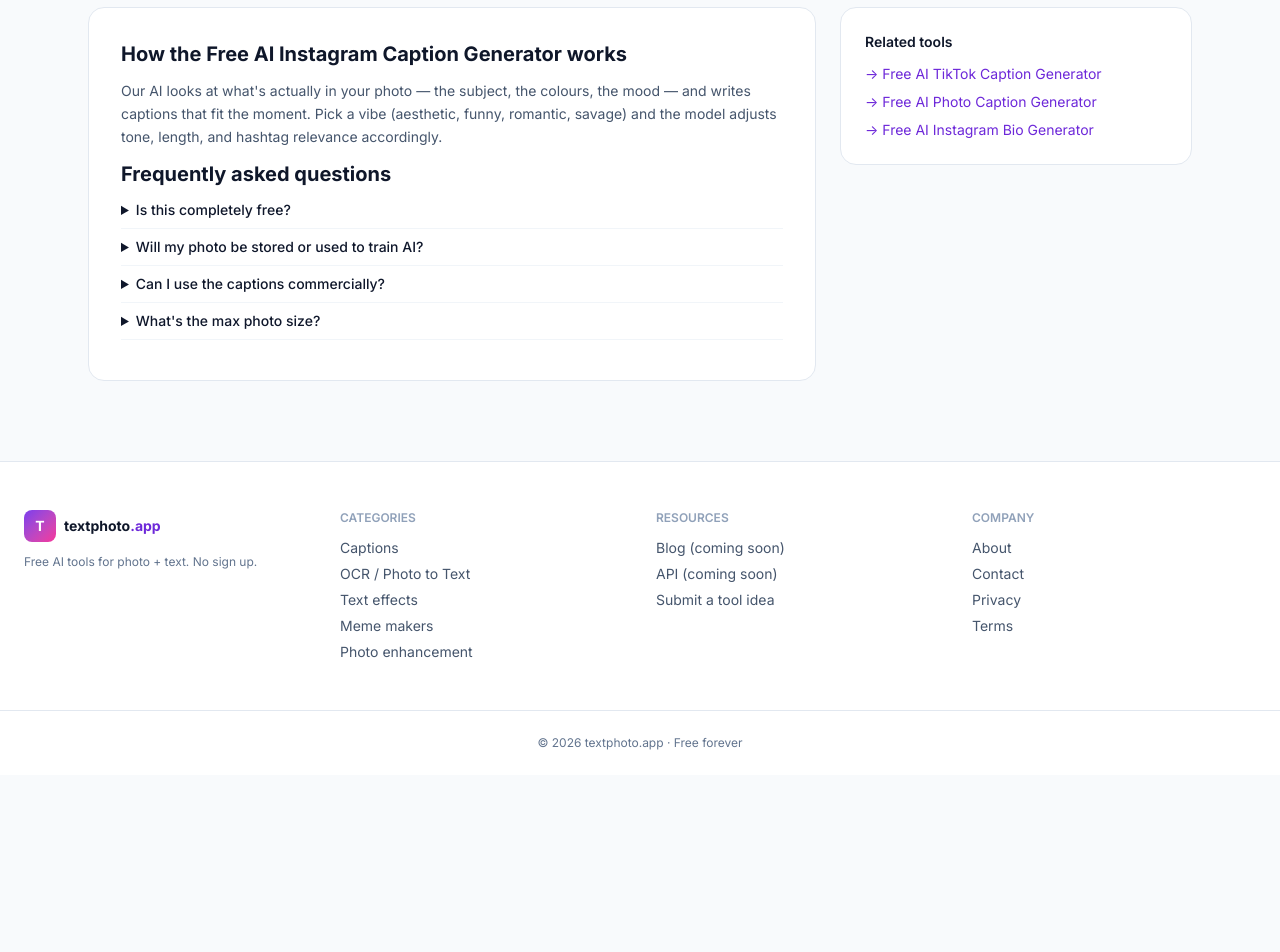
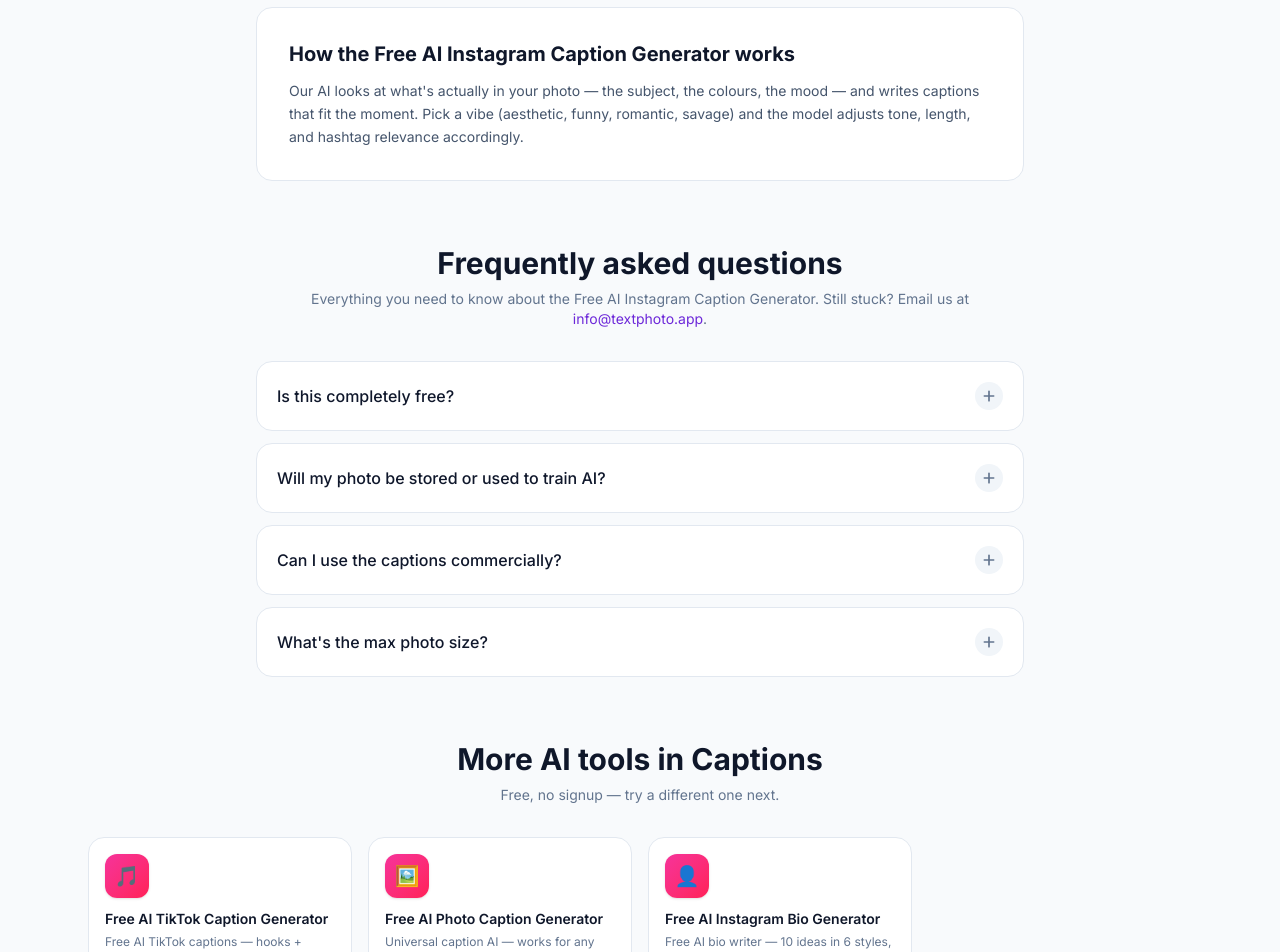
Before and after one commit to dominovd/textphoto-ap, a Next.js app: page /captions/instagram-caption-generator in a window 1280 px wide. Shown: the part 860-1812 px from the top of the page. Before the commit the page ends 1635 px from the top, so only its background shows below. Built offline with nearby package versions, Linux system fonts and the light colour scheme.

Commit message:
ui: pill-style FAQ accordion + related tools as card grid + remove duplicate editor gallery

```diff
--- a/app/[category]/[tool]/page.tsx
+++ b/app/[category]/[tool]/page.tsx
@@ -207,56 +207,99 @@ export default async function ToolPage({
       {/* Premium rich content sections (only for tools registered in lib/rich-content.ts) */}
       {richContent && <RichToolContent content={richContent} />}
 
-      {/* FAQ + Related sidebar (skipped intro paragraph when rich content covers it) */}
-      <div className="grid lg:grid-cols-3 gap-6 mt-16">
-        <div className="lg:col-span-2 bg-white rounded-2xl border border-slate-200 p-8">
+      {/* Intro paragraph (only for tools without rich content) */}
       {!richContent && (
-            <>
-              <h2 className="text-xl font-bold mb-3">
-                How the {t.name} works
-              </h2>
-              <p className="text-slate-600 text-sm leading-relaxed mb-3">
+        <div className="mt-16 max-w-3xl mx-auto bg-white rounded-2xl border border-slate-200 p-8">
+          <h2 className="text-xl font-bold mb-3">How the {t.name} works</h2>
+          <p className="text-slate-600 text-sm leading-relaxed">
             {t.longDescription}
           </p>
-            </>
+        </div>
       )}
 
-          <h2 className="text-xl font-bold mb-3">
+      {/* FAQ — Pixelbin-style pill accordion */}
+      <section className="mt-16 max-w-3xl mx-auto">
+        <div className="text-center mb-8">
+          <h2 className="text-2xl sm:text-3xl font-bold mb-2">
             Frequently asked questions
           </h2>
+          <p className="text-slate-500 text-sm">
+            Everything you need to know about the {t.name}. Still stuck? Email
+            us at{" "}
+            <a
+              href="mailto:info@textphoto.app"
+              className="text-brand-600 hover:underline"
+            >
+              info@textphoto.app
+            </a>
+            .
+          </p>
+        </div>
+        <div className="space-y-3">
           {t.faq.map((f, i) => (
             <details
               key={i}
-              className="text-sm text-slate-600 mb-2 border-b border-slate-100 pb-2"
+              className="group rounded-2xl border border-slate-200 bg-white hover:border-slate-300 transition open:border-brand-300 open:shadow-sm"
             >
-              <summary className="cursor-pointer font-medium text-slate-900">
+              <summary className="cursor-pointer list-none [&::-webkit-details-marker]:hidden flex items-center justify-between gap-4 p-5">
+                <span className="font-medium text-slate-900 text-sm sm:text-base">
                   {f.q}
+                </span>
+                <span className="shrink-0 w-7 h-7 rounded-full bg-slate-100 group-open:bg-brand-100 flex items-center justify-center transition">
+                  <svg
+                    className="w-4 h-4 text-slate-500 group-open:text-brand-700 group-open:rotate-45 transition-transform duration-200"
+                    viewBox="0 0 24 24"
+                    fill="none"
+                    stroke="currentColor"
+                    strokeWidth="2.5"
+                    strokeLinecap="round"
+                  >
+                    <path d="M12 5v14M5 12h14" />
+                  </svg>
+                </span>
               </summary>
-              <p className="mt-2">{f.a}</p>
+              <div className="px-5 pb-5 text-sm text-slate-600 leading-relaxed">
+                {f.a}
+              </div>
             </details>
           ))}
         </div>
+      </section>
 
-        <aside className="space-y-4">
+      {/* Related tools — full-width card grid */}
       {related.length > 0 && (
-            <div className="bg-white rounded-2xl border border-slate-200 p-6">
-              <h3 className="font-semibold mb-3 text-sm">Related tools</h3>
-              <ul className="space-y-2 text-sm">
+        <section className="mt-16">
+          <div className="text-center mb-8">
+            <h2 className="text-2xl sm:text-3xl font-bold mb-2">
+              More AI tools in {cat?.name ?? t.category}
+            </h2>
+            <p className="text-slate-500 text-sm">
+              Free, no signup — try a different one next.
+            </p>
+          </div>
+          <div className="grid grid-cols-2 sm:grid-cols-3 lg:grid-cols-4 gap-4">
             {related.map((r) => (
-                  <li key={r.slug}>
               <Link
+                key={r.slug}
                 href={`/${r.category}/${r.slug}`}
-                      className="text-brand-600 hover:underline"
+                className="group block rounded-2xl border border-slate-200 bg-white hover:border-brand-300 hover:shadow-md transition p-4"
               >
-                      → {r.name}
+                <div
+                  className={`w-11 h-11 rounded-xl bg-gradient-to-br ${cat?.gradient ?? "from-slate-500 to-slate-700"} flex items-center justify-center text-white text-xl mb-3 shadow-sm group-hover:scale-105 transition-transform`}
+                >
+                  {r.icon}
+                </div>
+                <h3 className="font-semibold text-sm leading-tight mb-1 group-hover:text-brand-700">
+                  {r.name}
+                </h3>
+                <p className="text-xs text-slate-500 line-clamp-2 leading-relaxed">
+                  {r.shortDescription}
+                </p>
               </Link>
-                  </li>
             ))}
-              </ul>
           </div>
+        </section>
       )}
-        </aside>
-      </div>
     </div>
   );
 }
--- a/lib/rich-content.ts
+++ b/lib/rich-content.ts
@@ -77,32 +77,8 @@ const BLOB_BASE = "https://0sbqqt82hdpagq0d.public.blob.vercel-storage.com";
 const aiImageEditor: RichContent = {
   heroSubtitle:
     "Edit any photo with a simple text prompt. Change backgrounds, swap colours, remove objects, add details — powered by Google's Nano Banana model. Free, no signup, no watermark.",
-  gallery: {
-    title: "See what one prompt can do",
-    subtitle: "Drag any of these to compare before / after",
-    items: [
-      {
-        src: `${BLOB_BASE}/editor-demo/bg-before.webp`,
-        alt: "Astronaut sitting in a cozy living room — original",
-        caption: "Original photo",
-      },
-      {
-        src: `${BLOB_BASE}/editor-demo/bg-after.webp`,
-        alt: "Same astronaut now on a tropical beach at sunset",
-        caption: "Prompt: change background to beach at sunset",
-      },
-      {
-        src: `${BLOB_BASE}/editor-demo/color-before.webp`,
-        alt: "Lone figure under a tree with yellow autumn leaves — original",
-        caption: "Original photo",
-      },
-      {
-        src: `${BLOB_BASE}/editor-demo/color-after.webp`,
-        alt: "Same scene but with vivid green leaves on the tree",
-        caption: "Prompt: change leaves to vivid green",
-      },
-    ],
-  },
+  // No `gallery` block — the before/after slider inside the tool itself already
+  // showcases real edits; a separate gallery would duplicate that content.
   howItWorks: {
     title: "How to edit images with AI in 3 steps",
     steps: [
```
Lines whose indentation alone changed are shown as unchanged.
